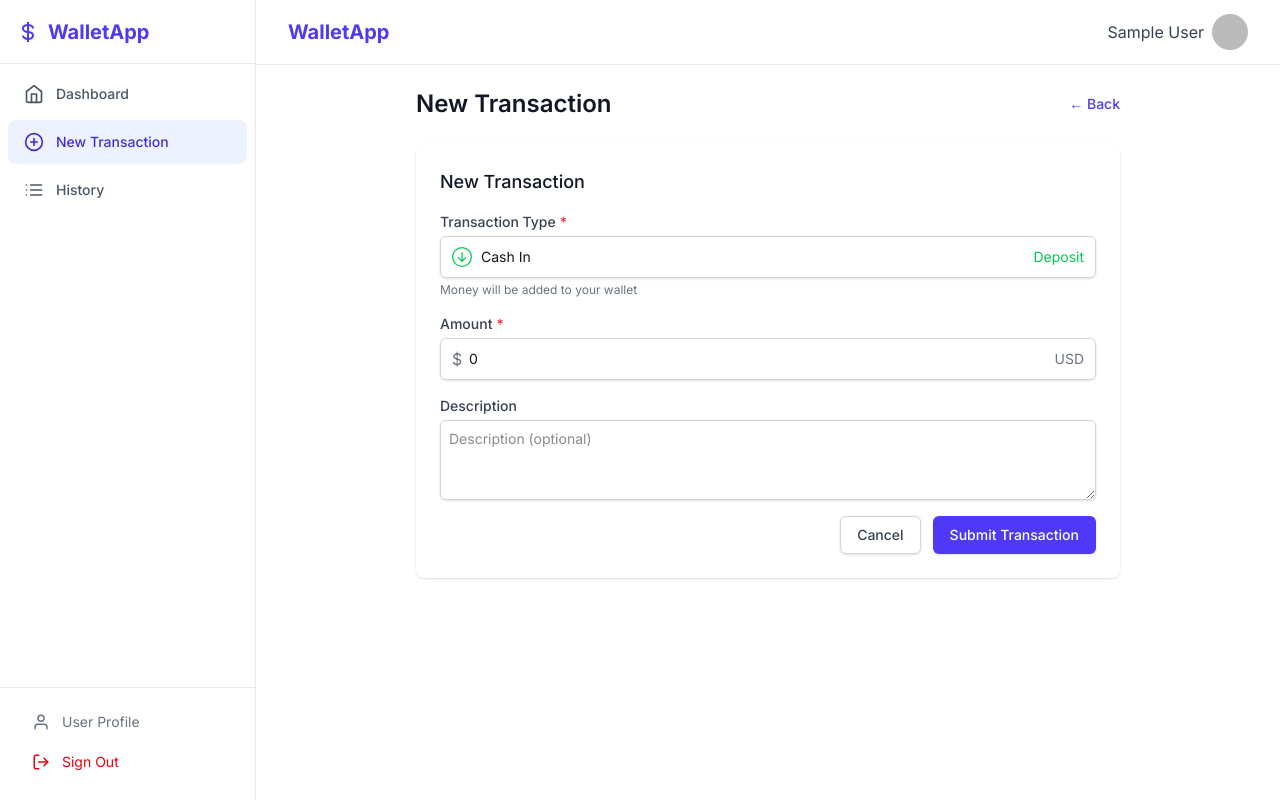
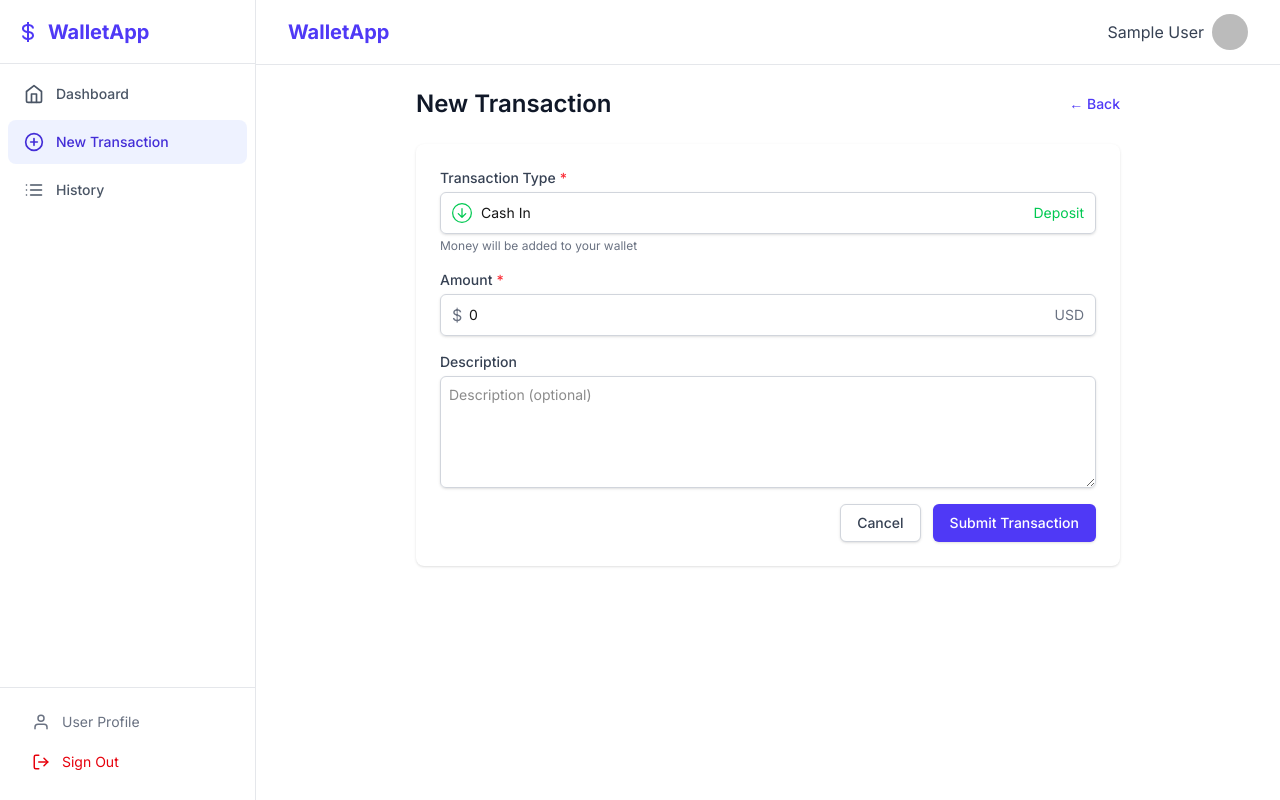
Before and after one commit to Jonas-Yonas/mini-wallet-management-app, a Next.js app: page /transactions/transaction-form in a window 1280 px wide. Built offline with nearby package versions, Linux system fonts and the light colour scheme; no server answers; sample sign-in values are in the browser's storage.

Commit message:
Extra heading removed

```diff
--- a/src/app/components/transactions/TransactionForm.tsx
+++ b/src/app/components/transactions/TransactionForm.tsx
@@ -64,9 +64,6 @@ export default function TransactionForm() {
 
   return (
     <div className="bg-white shadow rounded-lg p-6">
-      <h2 className="text-lg font-medium text-gray-900 mb-4">
-        New Transaction
-      </h2>
       {error && (
         <div className="rounded-md bg-red-50 p-4 mb-4">
           <p className="text-sm text-red-700">{error.message}</p>
@@ -188,7 +185,7 @@ export default function TransactionForm() {
             id="description"
             {...register("description")}
             rows={3}
-            className="shadow-sm focus:ring-indigo-500 focus:border-indigo-500 mt-1 block w-full sm:text-sm border border-gray-300 rounded-md min-h-20 p-2"
+            className="shadow-sm focus:ring-indigo-500 focus:border-indigo-500 mt-1 block w-full sm:text-sm border border-gray-300 rounded-md min-h-28 p-2"
             placeholder="Description (optional)"
           />
         </div>
```
